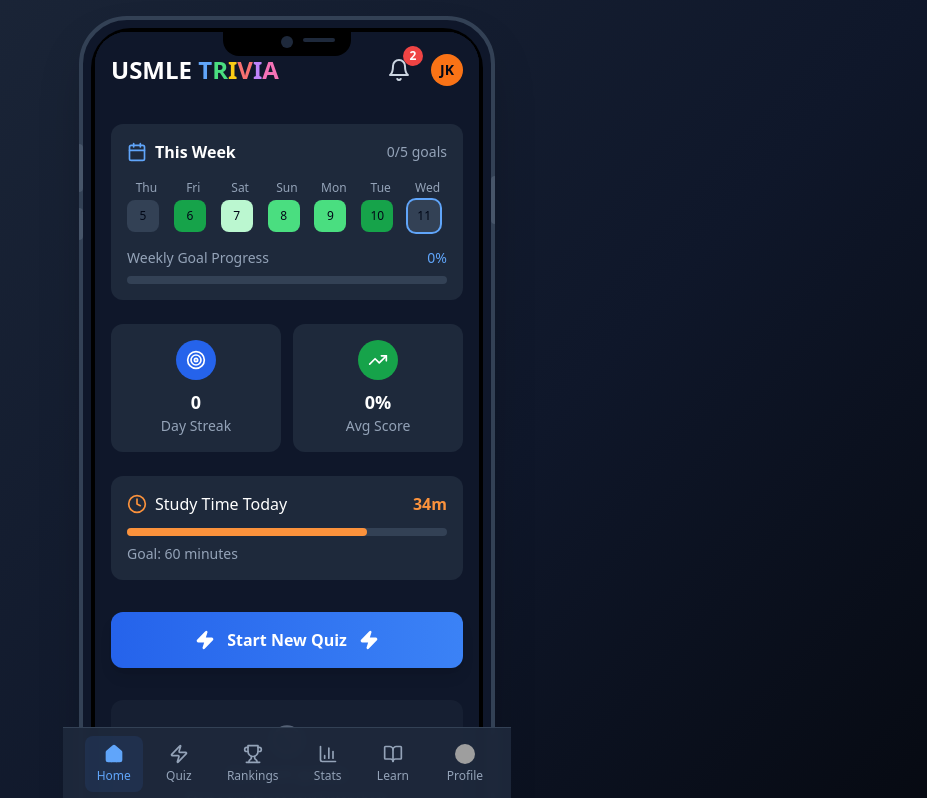
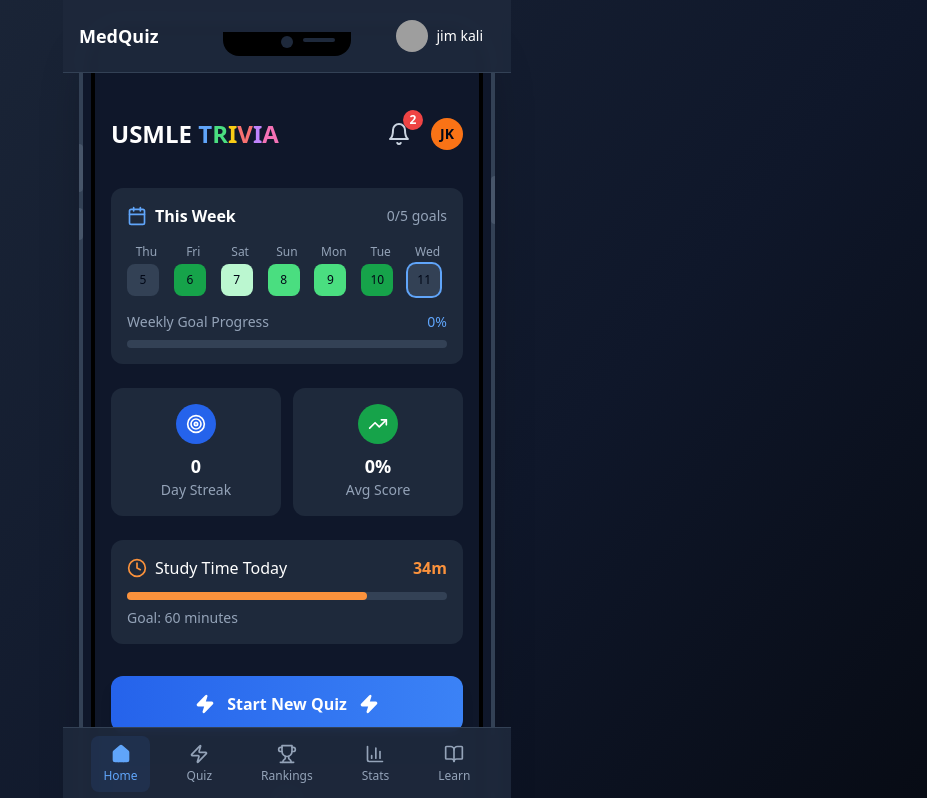
Before and after one commit to intelogroup/usmle-trivia-quiz-flow, a React (Vite) app: page / in a window 1280 px wide. Shown: the top 798 px of the page, without its empty margins (353-1280 px from the left). Built offline with nearby package versions, Linux system fonts and the light colour scheme; grey boxes are pictures that could not be loaded.

Commit message:
Refactor: Move profile to top-right placeholder

```diff
--- a/src/components/Navigation.tsx
+++ b/src/components/Navigation.tsx
@@ -1,7 +1,5 @@
 
 import { Home, Zap, Trophy, BarChart3, BookOpen } from "lucide-react";
-import { Avatar, AvatarImage, AvatarFallback } from "@/components/ui/avatar";
-import { getUserProfile } from "@/utils/dataStore";
 
 interface NavigationProps {
   currentScreen: string;
@@ -9,8 +7,6 @@ interface NavigationProps {
 }
 
 const Navigation = ({ currentScreen, onNavigate }: NavigationProps) => {
-  const userProfile = getUserProfile();
-
   const navItems = [
     { id: 'home', icon: Home, label: 'Home' },
     { id: 'quiz', icon: Zap, label: 'Quiz' },
@@ -19,15 +15,9 @@ const Navigation = ({ currentScreen, onNavigate }: NavigationProps) => {
     { id: 'learn', icon: BookOpen, label: 'Learn' },
   ];
 
-  const handleProfileClick = () => {
-    onNavigate('profile');
-  };
-
   return (
     <div className="fixed bottom-0 left-1/2 transform -translate-x-1/2 w-full max-w-md bg-slate-800/95 backdrop-blur-sm border-t border-slate-700">
-      <div className="flex justify-between items-center py-2 px-4">
-        {/* Navigation Items */}
-        <div className="flex justify-around items-center flex-1">
+      <div className="flex justify-around items-center py-2 px-4">
         {navItems.map((item) => {
           const Icon = item.icon;
           const isActive = currentScreen === item.id;
@@ -51,31 +41,6 @@ const Navigation = ({ currentScreen, onNavigate }: NavigationProps) => {
           );
         })}
       </div>
-
-        {/* Profile Avatar */}
-        <button
-          onClick={handleProfileClick}
-          className={`flex flex-col items-center py-2 px-3 rounded-lg transition-all duration-200 focus:outline-none focus:ring-2 focus:ring-blue-500 focus:ring-offset-2 focus:ring-offset-slate-800 ml-2 ${
-            currentScreen === 'profile'
-              ? 'text-blue-400 bg-blue-500/10'
-              : 'text-slate-400 hover:text-slate-300 hover:bg-slate-700/50'
-          }`}
-          aria-label="View Profile"
-        >
-          <Avatar className="w-5 h-5 mb-1">
-            <AvatarImage
-              src="https://images.unsplash.com/photo-1581091226825-a6a2a5aee158?w=100&h=100&fit=crop&crop=face"
-              alt="Profile"
-            />
-            <AvatarFallback className="text-xs bg-orange-500 text-white">
-              {userProfile.avatar}
-            </AvatarFallback>
-          </Avatar>
-          <span className={`text-xs font-medium ${currentScreen === 'profile' ? 'text-blue-400' : ''}`}>
-            Profile
-          </span>
-        </button>
-      </div>
     </div>
   );
 };
--- /dev/null
+++ b/src/components/TopNavigation.tsx
@@ -0,0 +1,41 @@
+
+import React from 'react';
+import { Avatar, AvatarImage, AvatarFallback } from "@/components/ui/avatar";
+import { getUserProfile } from "@/utils/dataStore";
+
+interface TopNavigationProps {
+  onProfileClick: () => void;
+}
+
+const TopNavigation: React.FC<TopNavigationProps> = ({ onProfileClick }) => {
+  const userProfile = getUserProfile();
+
+  return (
+    <div className="fixed top-0 left-1/2 transform -translate-x-1/2 w-full max-w-md bg-slate-800/95 backdrop-blur-sm border-b border-slate-700 z-50">
+      <div className="flex justify-between items-center py-3 px-4">
+        <div className="flex items-center">
+          <h1 className="text-white font-bold text-lg">MedQuiz</h1>
+        </div>
+
+        <button
+          onClick={onProfileClick}
+          className="flex items-center gap-2 py-2 px-3 rounded-lg transition-all duration-200 hover:bg-slate-700/50 focus:outline-none focus:ring-2 focus:ring-blue-500 focus:ring-offset-2 focus:ring-offset-slate-800"
+          aria-label="View Profile"
+        >
+          <Avatar className="w-8 h-8">
+            <AvatarImage
+              src="https://images.unsplash.com/photo-1581091226825-a6a2a5aee158?w=100&h=100&fit=crop&crop=face"
+              alt="Profile"
+            />
+            <AvatarFallback className="text-sm bg-orange-500 text-white">
+              {userProfile.avatar}
+            </AvatarFallback>
+          </Avatar>
+          <span className="text-white text-sm font-medium">{userProfile.name}</span>
+        </button>
+      </div>
+    </div>
+  );
+};
+
+export default TopNavigation;
--- a/src/pages/Index.tsx
+++ b/src/pages/Index.tsx
@@ -1,5 +1,6 @@
 import { useState } from "react";
 import Navigation from "@/components/Navigation";
+import TopNavigation from "@/components/TopNavigation";
 import HomeScreen from "@/components/HomeScreen";
 import QuizScreen from "@/components/QuizScreen";
 import LeaderboardScreen from "@/components/LeaderboardScreen";
@@ -30,14 +31,12 @@ const Index = () => {
   const handleNavigation = (screen: string) => {
     console.log(`Navigation requested: ${screen}`);
     console.log(`Current screen: ${currentScreen}`);
-
-    if (screen === 'profile') {
-      setIsProfileModalOpen(true);
-      return;
-    }
-
     setCurrentScreen(screen as Screen);
     console.log(`Screen changed to: ${screen}`);
+  };
+
+  const handleProfileClick = () => {
+    setIsProfileModalOpen(true);
   };
 
   const handleCategorySelect = (category: string) => {
@@ -142,7 +141,10 @@ const Index = () => {
   return (
     <PhoneFrame>
       <div className="max-w-md mx-auto bg-slate-900 min-h-screen relative">
-        {renderScreen()}
+        <TopNavigation onProfileClick={handleProfileClick} />
+        <div className="pt-16 pb-20">
+          {renderScreen()}
+        </div>
         <Navigation currentScreen={currentScreen} onNavigate={handleNavigation} />
         <ProfileModal
           isOpen={isProfileModalOpen}
```
Lines whose indentation alone changed are shown as unchanged.
